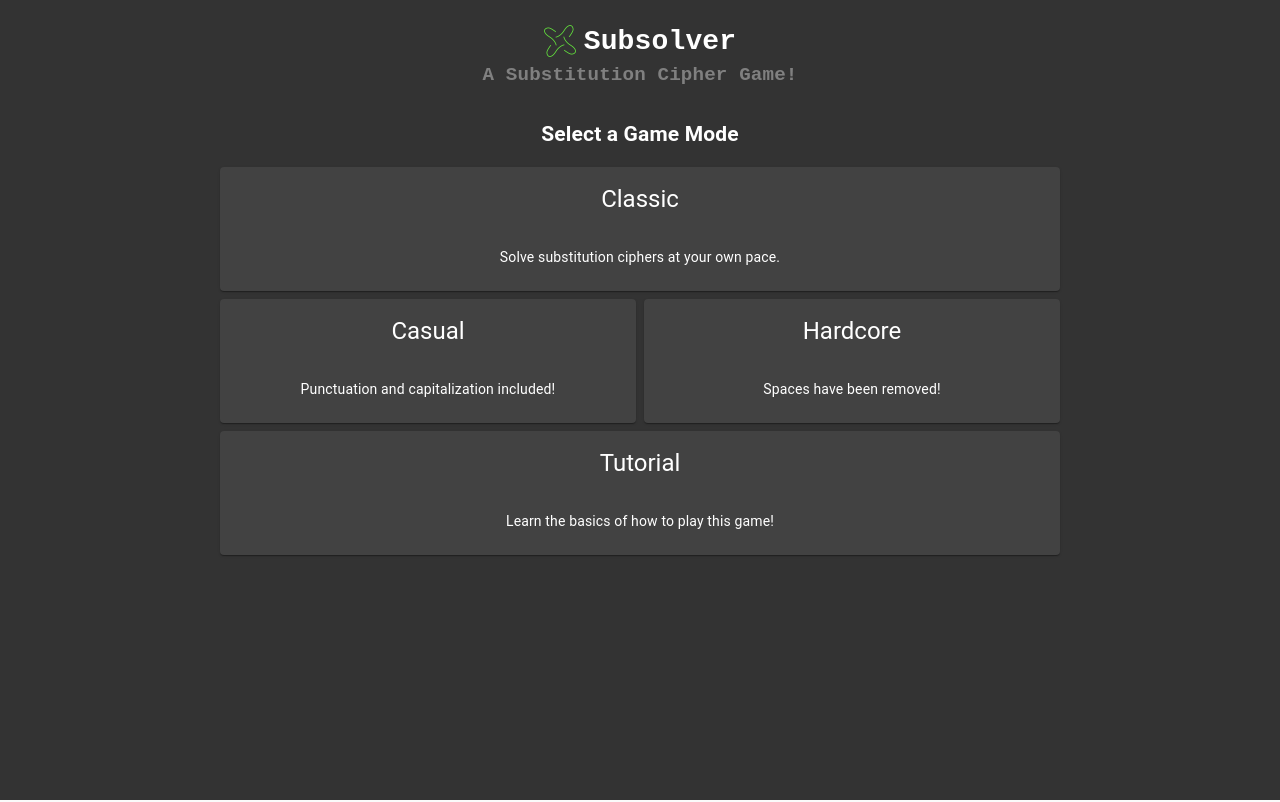
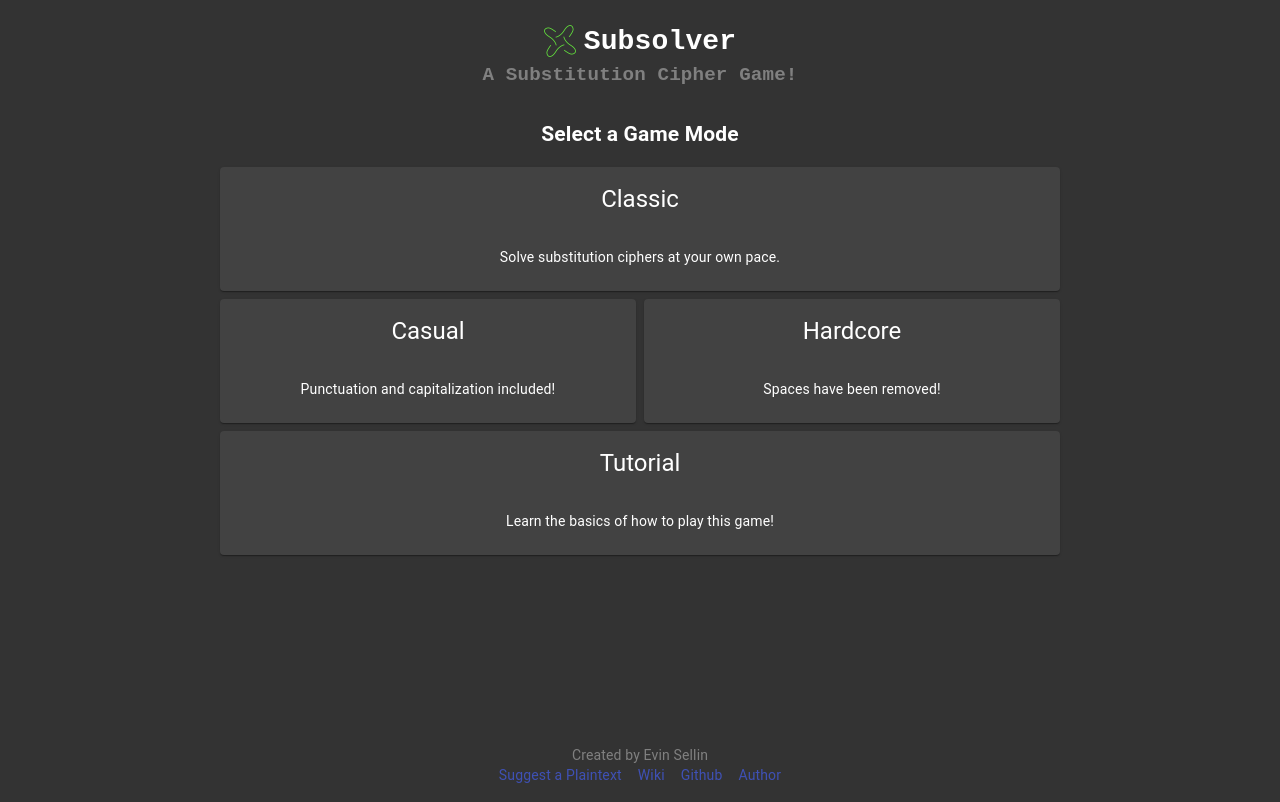
Before and after one commit to evinism/subsolver2, a React (Create React App) app: page / in a window 1280 px wide. Built offline with nearby package versions, Linux system fonts and the light colour scheme.

Commit message:
links and text

```diff
--- a/src/pages/Home.css
+++ b/src/pages/Home.css
@@ -11,6 +11,20 @@
   text-align: center;
   display: flex;
   flex-direction: column;
+  min-height: 100vh;
+}
+
+.home-page > .main-content {
+  flex-grow: 1;
+}
+
+.home-page > footer {
+  padding: 1rem;
+  color: gray;
+}
+
+.home-page .footer-links > a {
+  padding: 0.5rem;
 }
 
 .game-mode-card {
@@ -31,10 +45,6 @@
   width: 2rem;
   vertical-align: middle;
   margin-right: 0.5rem;
-  /*position: absolute;
-  left: 50%;
-  top: 50%;
-  transform: translate(-50%, -50%);*/
 }
 
 .home-page-subtitle {
--- a/src/pages/Home.tsx
+++ b/src/pages/Home.tsx
@@ -1,5 +1,11 @@
 import { Link } from "react-router-dom";
-import { Card, CardHeader, CardContent, Grid } from "@material-ui/core";
+import {
+  Card,
+  CardHeader,
+  CardContent,
+  Grid,
+  Link as MuiLink,
+} from "@material-ui/core";
 import "./Home.css";
 
 interface GameModeLinkProps {
@@ -59,6 +65,20 @@ const Home = () => (
         </Grid>
       </Grid>
     </article>
+    <footer>
+      <div>Created by Evin Sellin</div>
+
+      <div className="footer-links">
+        <MuiLink href="https://forms.gle/TEYQHP5SdYB5jGtf8">
+          Suggest a Plaintext
+        </MuiLink>
+        <MuiLink href="https://en.wikipedia.org/wiki/Substitution_cipher">
+          Wiki
+        </MuiLink>
+        <MuiLink href="https://github.com/evinism/subsolver2">Github</MuiLink>
+        <MuiLink href="https://github.com/evinism">Author</MuiLink>
+      </div>
+    </footer>
   </div>
 );
 
```
Also changed, not shown: 1 other file (tests, documents, lock files or other folders).
